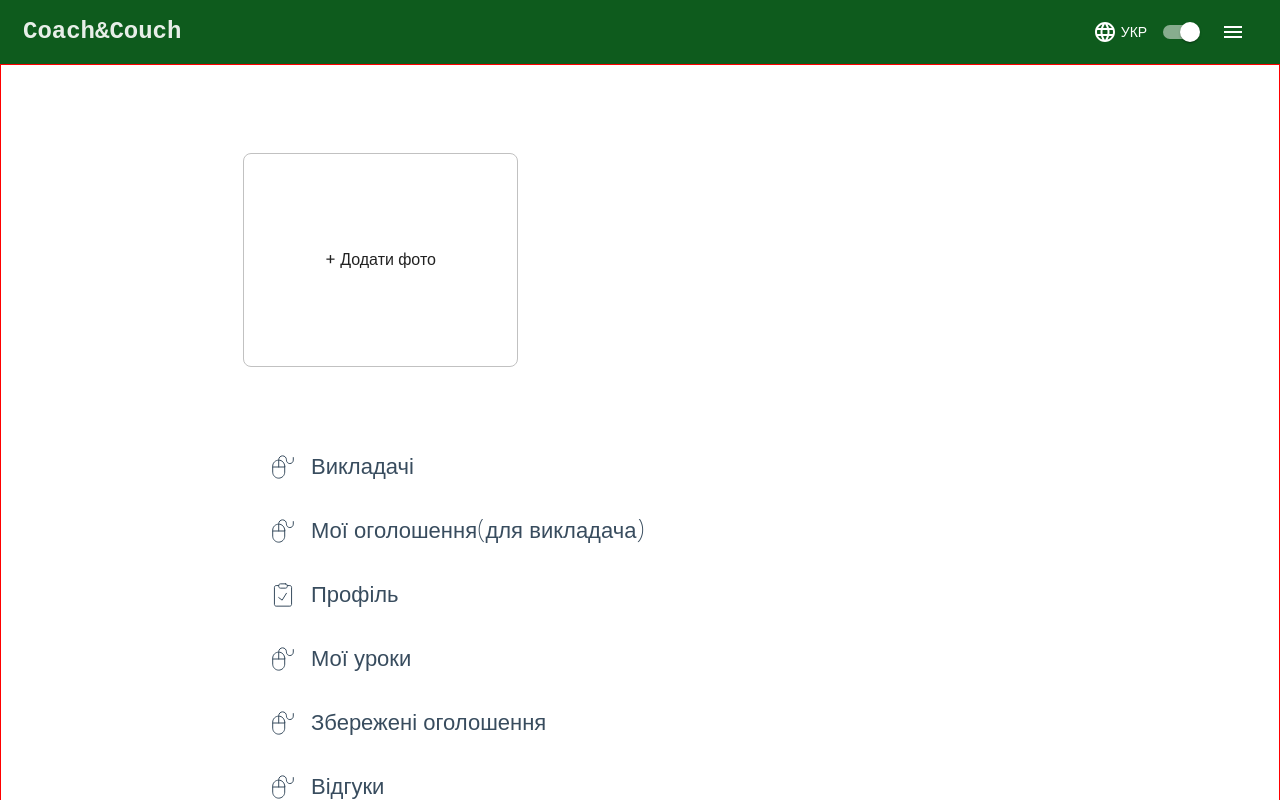
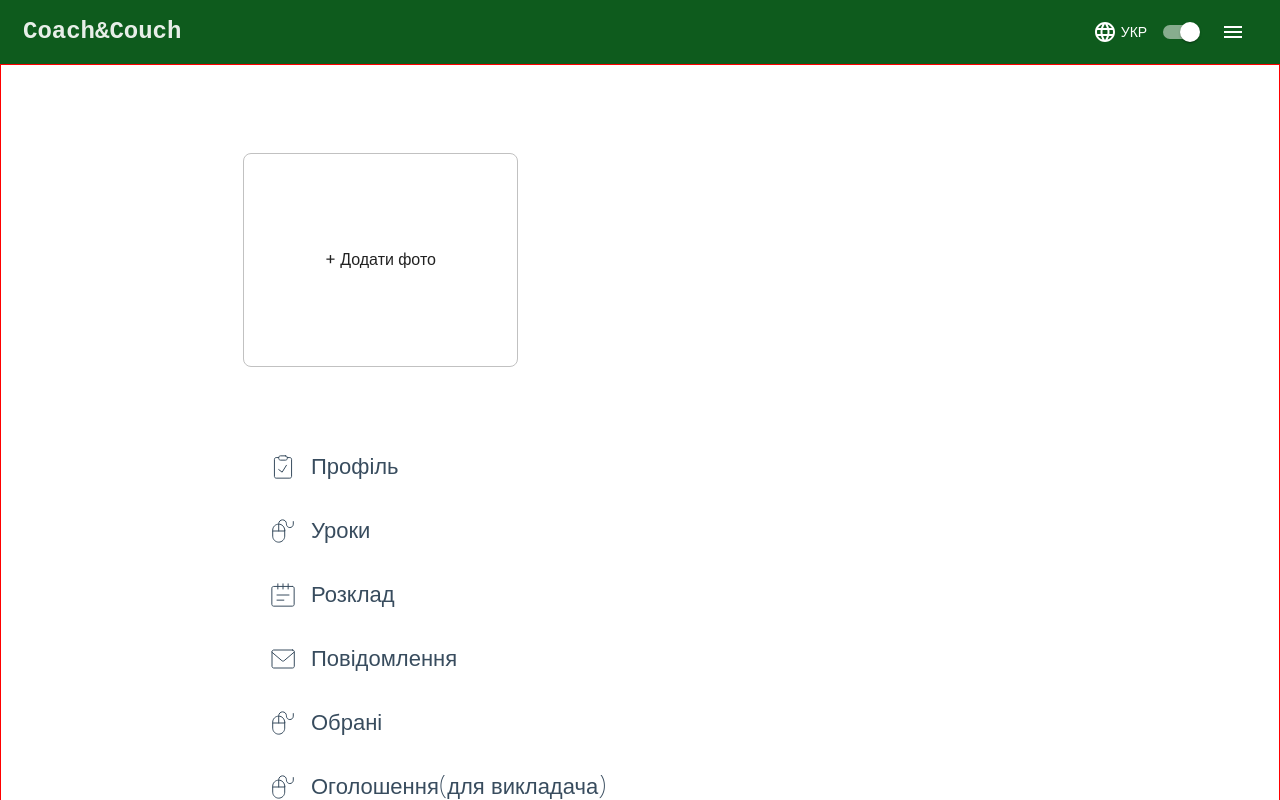
Before and after one commit to ViktoriiaPavliukh/CoachAndCouch, a React (Vite) app: page /user/1 in a window 1280 px wide. Shown: the top 800 px of the page. Built offline with nearby package versions, Linux system fonts and the light colour scheme.

Commit message:
editing Personal Account sidebar

```diff
--- a/src/components/PersonalAccount/PersonalAccount.jsx
+++ b/src/components/PersonalAccount/PersonalAccount.jsx
@@ -14,10 +14,10 @@ import { useSelector, useDispatch } from "react-redux";
 import { logoutUser } from "../../redux/auth/operations";
 import homeIcon from "../../assets/icons/interface-dashboard-layout-circle--app-application-dashboard-home-layout-circle.svg";
 import mouse from "../../assets/icons/computer-mouse--computer-device-electronics-mouse.svg";
-// import notepad from "../../assets/icons/interface-content-note-pad-text--content-notes-book-notepad-notebook.svg";
+import notepad from "../../assets/icons/interface-content-note-pad-text--content-notes-book-notepad-notebook.svg";
 import checklist from "../../assets/icons/interface-file-clipboard-check--checkmark-edit-task-edition-checklist-check-success-clipboard-form.svg";
 import settings from "../../assets/icons/interface-setting-cog--work-loading-cog-gear-settings-machine.svg";
-// import envelope from "../../assets/icons/mail-send-envelope--envelope-email-message-unopened-sealed-close.svg";
+import envelope from "../../assets/icons/mail-send-envelope--envelope-email-message-unopened-sealed-close.svg";
 import logout from "../../assets/icons/logout.svg";
 import { selectUser } from "../../redux/auth/selectors";
 import { useState } from "react";
@@ -166,18 +166,6 @@ export function PersonalAccount() {
             paddingLeft: "16px",
           }}
         >
-          <Box component={Link} to="teachers" sx={linkStyles}>
-            <img src={mouse} alt="teachers" />
-            <Typography variant="fontLink" noWrap>
-              {intl.formatMessage({ id: "personalAccount.teachers" })}
-            </Typography>
-          </Box>
-          <Box component={Link} to="advertisements" sx={linkStyles}>
-            <img src={mouse} alt="advertisements" />
-            <Typography variant="fontLink" noWrap>
-              {intl.formatMessage({ id: "personalAccount.advertisements" })}
-            </Typography>
-          </Box>
           <Box component={Link} to="profile" sx={linkStyles}>
             <img src={checklist} alt="profile" />
             <Typography variant="fontLink" noWrap>
@@ -190,10 +178,29 @@ export function PersonalAccount() {
               {intl.formatMessage({ id: "personalAccount.lessons" })}
             </Typography>
           </Box>
+          <Box component={Link} to="schedule" sx={linkStyles}>
+            <img src={notepad} alt="schedule" />
+            <Typography variant="fontLink" noWrap>
+              {intl.formatMessage({ id: "personalAccount.schedule" })}
+            </Typography>
+          </Box>
+
+          <Box component={Link} to="messages" sx={linkStyles}>
+            <img src={envelope} alt="messages" />
+            <Typography variant="fontLink" noWrap>
+              Повідомлення
+            </Typography>
+          </Box>
           <Box component={Link} to="likes" sx={linkStyles}>
             <img src={mouse} alt="likes" />
             <Typography variant="fontLink" noWrap>
               {intl.formatMessage({ id: "personalAccount.likes" })}
+            </Typography>
+          </Box>
+          <Box component={Link} to="advertisements" sx={linkStyles}>
+            <img src={mouse} alt="advertisements" />
+            <Typography variant="fontLink" noWrap>
+              {intl.formatMessage({ id: "personalAccount.advertisements" })}
             </Typography>
           </Box>
           <Box component={Link} to="feedback" sx={linkStyles}>
@@ -202,28 +209,24 @@ export function PersonalAccount() {
               {intl.formatMessage({ id: "personalAccount.feedback" })}
             </Typography>
           </Box>
-          {/* <Box component={Link} to="schedule" sx={linkStyles}>
-            <img src={notepad} alt="schedule" />
+
+          {/* <Box component={Link} to="teachers" sx={linkStyles}>
+            <img src={mouse} alt="teachers" />
             <Typography variant="fontLink" noWrap>
-              {intl.formatMessage({ id: "personalAccount.schedule" })}
+              {intl.formatMessage({ id: "personalAccount.teachers" })}
             </Typography>
           </Box> */}
-          {/* <Box component={Link} to="messages" sx={linkStyles}>
-            <img src={envelope} alt="messages" />
+
+          <Box component={Link} to="main" sx={linkStyles}>
+            <img src={homeIcon} alt="Home Icon" />
             <Typography variant="fontLink" noWrap>
-              Повідомлення
+              {intl.formatMessage({ id: "dashboard" })}
             </Typography>
-          </Box> */}
+          </Box>
           <Box component={Link} to="settings" sx={linkStyles}>
             <img src={settings} alt="settings" />
             <Typography variant="fontLink" noWrap>
               {intl.formatMessage({ id: "personalAccount.settings" })}
-            </Typography>
-          </Box>
-          <Box component={Link} to="main" sx={linkStyles}>
-            <img src={homeIcon} alt="Home Icon" />
-            <Typography variant="fontLink" noWrap>
-              {intl.formatMessage({ id: "dashboard" })}
             </Typography>
           </Box>
           <Box component={Link} sx={linkStyles} onClick={handleLogout}>
--- a/src/defaults/translations/messages.js
+++ b/src/defaults/translations/messages.js
@@ -45,7 +45,7 @@ const messages = {
     "personalAccount.profile": "Profile",
     "personalAccount.teachers": "Teachers",
     "personalAccount.advertisements": "My advertisements",
-    "personalAccount.likes": "Likes pages",
+    "personalAccount.likes": "Favourites",
     "personalAccount.feedback": "Feedback",
     "personalAccount.enquiry": "My Enquiry",
     "personalAccount.schedule": "Schedule",
@@ -173,11 +173,11 @@ const messages = {
     deleteAccount: "Видалити аккаунт",
 
     dashboard: "Дашборд",
-    "personalAccount.lessons": "Мої уроки",
+    "personalAccount.lessons": "Уроки",
     "personalAccount.profile": "Профіль",
     "personalAccount.teachers": "Викладачі",
-    "personalAccount.advertisements": "Мої оголошення(для викладача)",
-    "personalAccount.likes": "Збережені оголошення",
+    "personalAccount.advertisements": "Оголошення(для викладача)",
+    "personalAccount.likes": "Обрані",
     "personalAccount.feedback": "Відгуки",
     "personalAccount.enquiry": "Моя анкета",
     "personalAccount.schedule": "Розклад",
```
